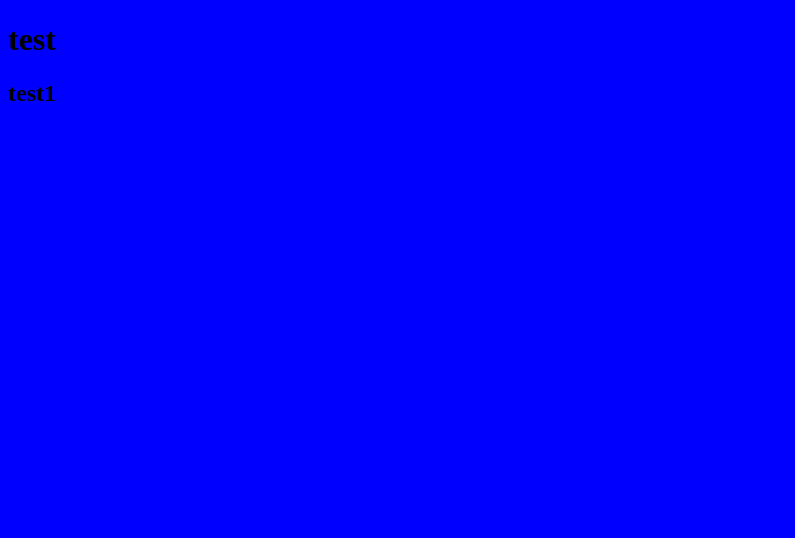
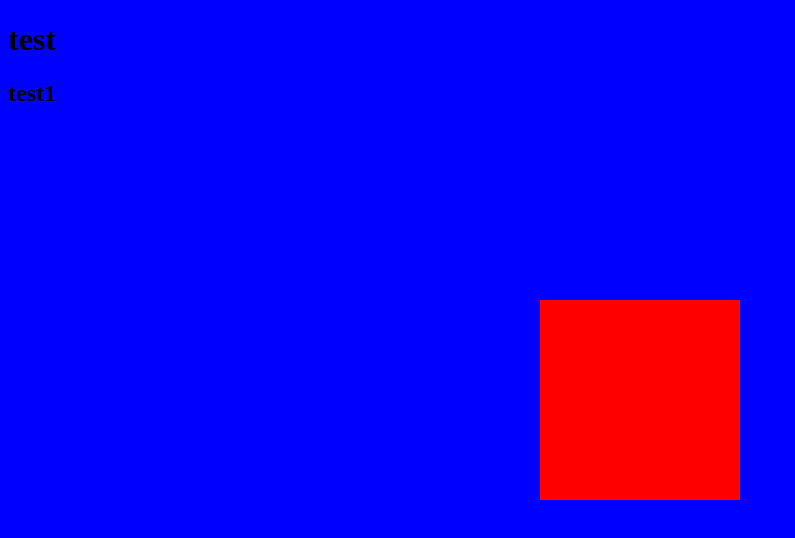
Before and after one commit to Pavlovic12/test, a plain HTML site: page index.html in a window 1280 px wide. Shown: the whole page, without its empty margins (0-795 px from the left). Drawn offline with Linux system fonts and the light colour scheme.

Commit message:
centring a square

```diff
--- a/index.html
+++ b/index.html
@@ -11,4 +11,7 @@
     <h1>test</h1>
     <h2>test1</h2>
   </body>
+  <div class="pavlaka">
+    <div class="test"></div>
+  </div>
 </html>
--- a/style.css
+++ b/style.css
@@ -1,3 +1,13 @@
 body {
   background-color: blue;
 }
+
+.pavlaka {
+  height: 200px;
+  width: 200px;
+  background-color: red;
+  top: 50%;
+  position: absolute;
+  left: 50%;
+  transform: translate(-50%, -50%);
+}
```
